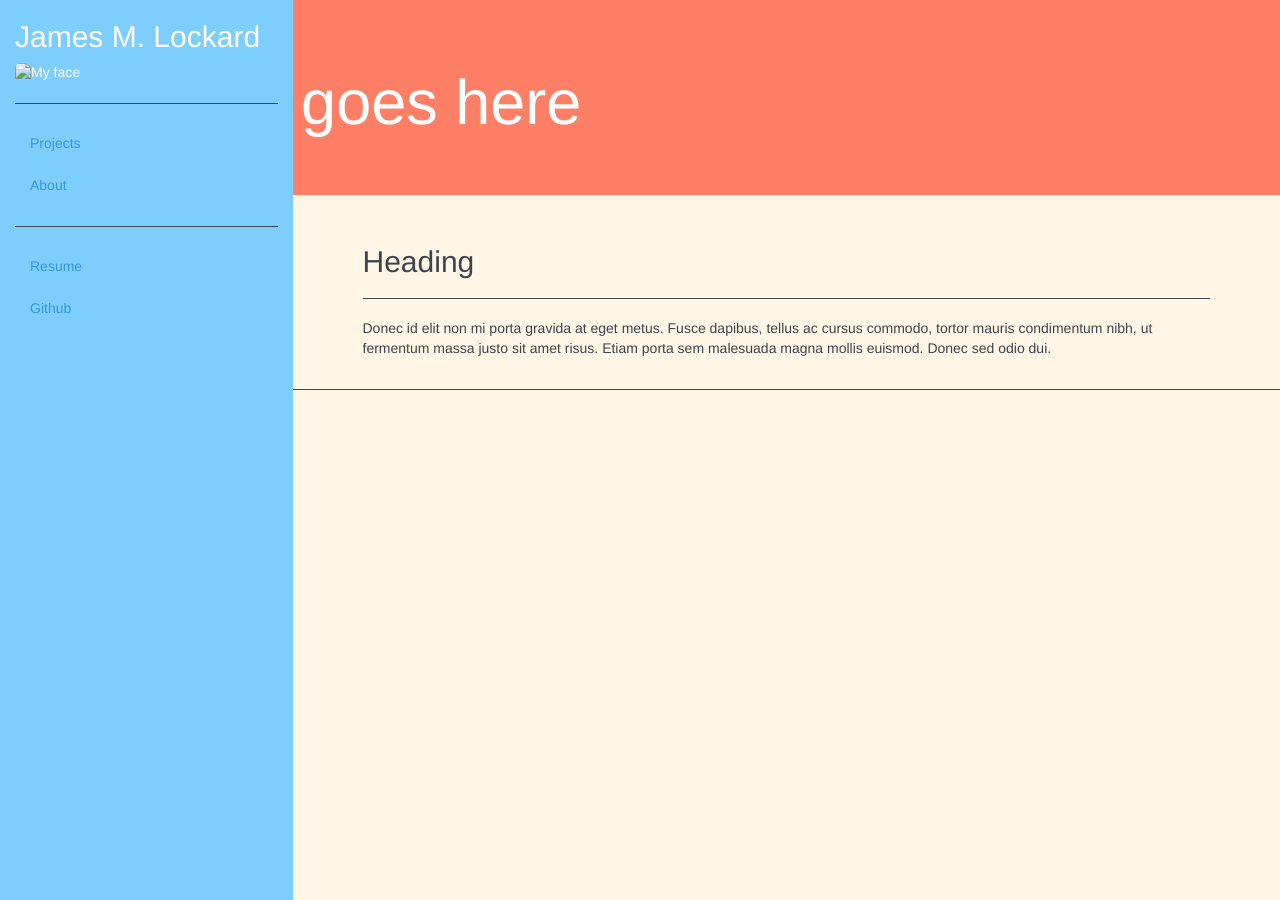
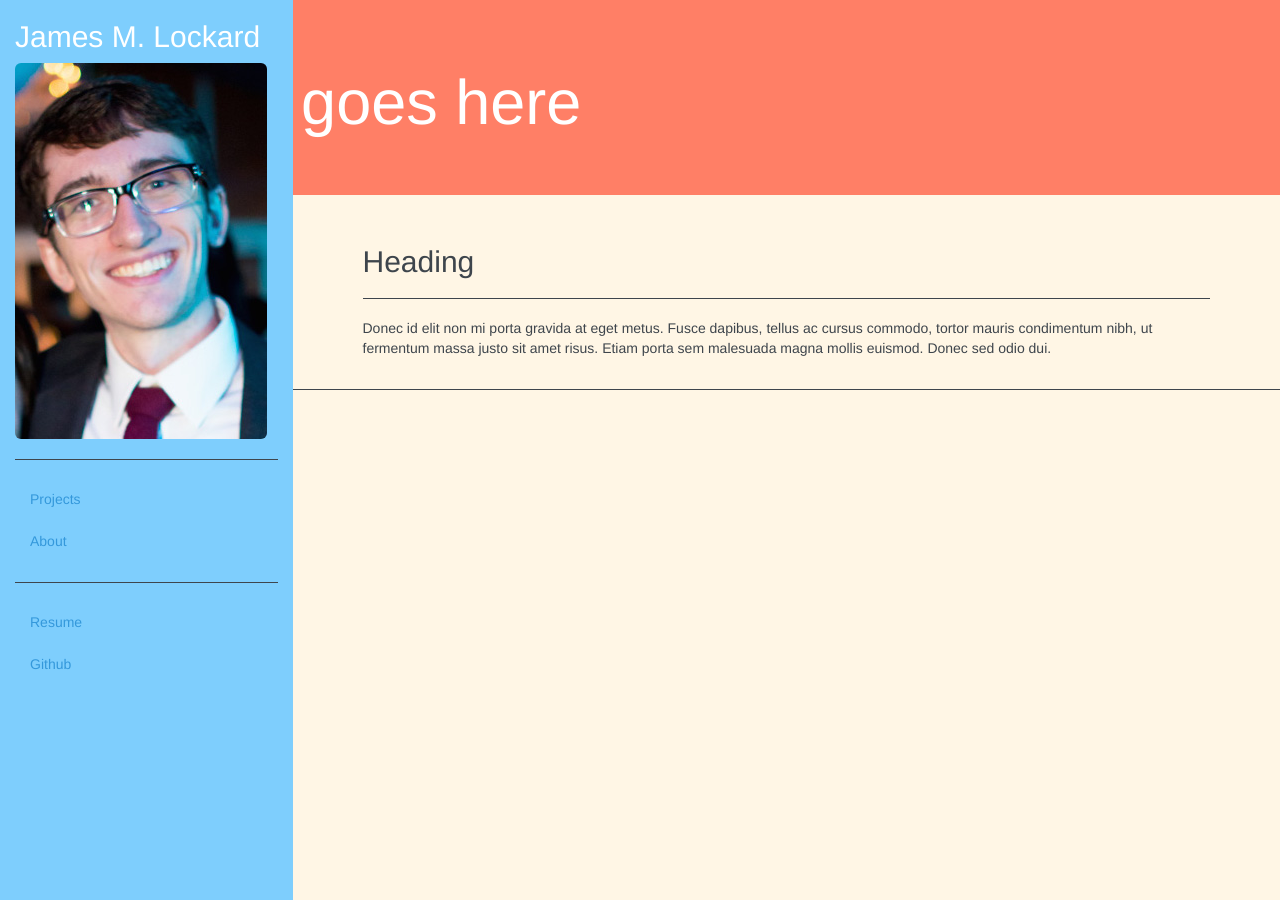
Before and after one commit to maclockard/maclockard.github.io, a Jekyll site: the page built from index.html, in a window 1280 px wide. Built offline with Jekyll 4.4.1, drawn with Linux system fonts in a browser that asks for light colours; nearby versions of some CDN libraries.

Commit message:
fixed face link

```diff
--- a/_includes/header.html
+++ b/_includes/header.html
@@ -6,7 +6,7 @@
 
       <h2>James M. Lockard</h2>
 
-      <img class="img-responsive img-rounded" src="{{ site.url }}/assets/img/mac_headshot.jpeg" alt="My face">
+      <img class="img-responsive img-rounded" src="{{ site.baseurl }}/assets/img/mac_headshot.jpeg" alt="My face">
 
       <hr>
 
```
